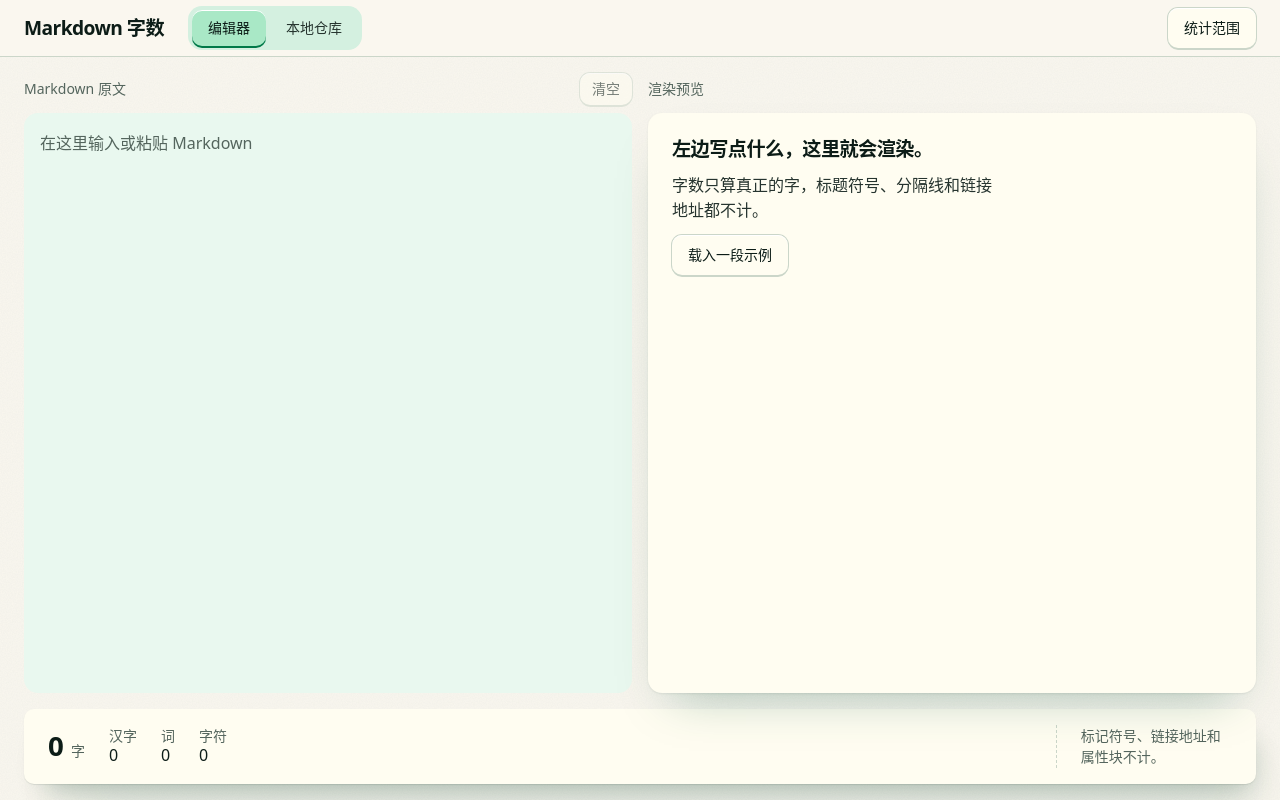
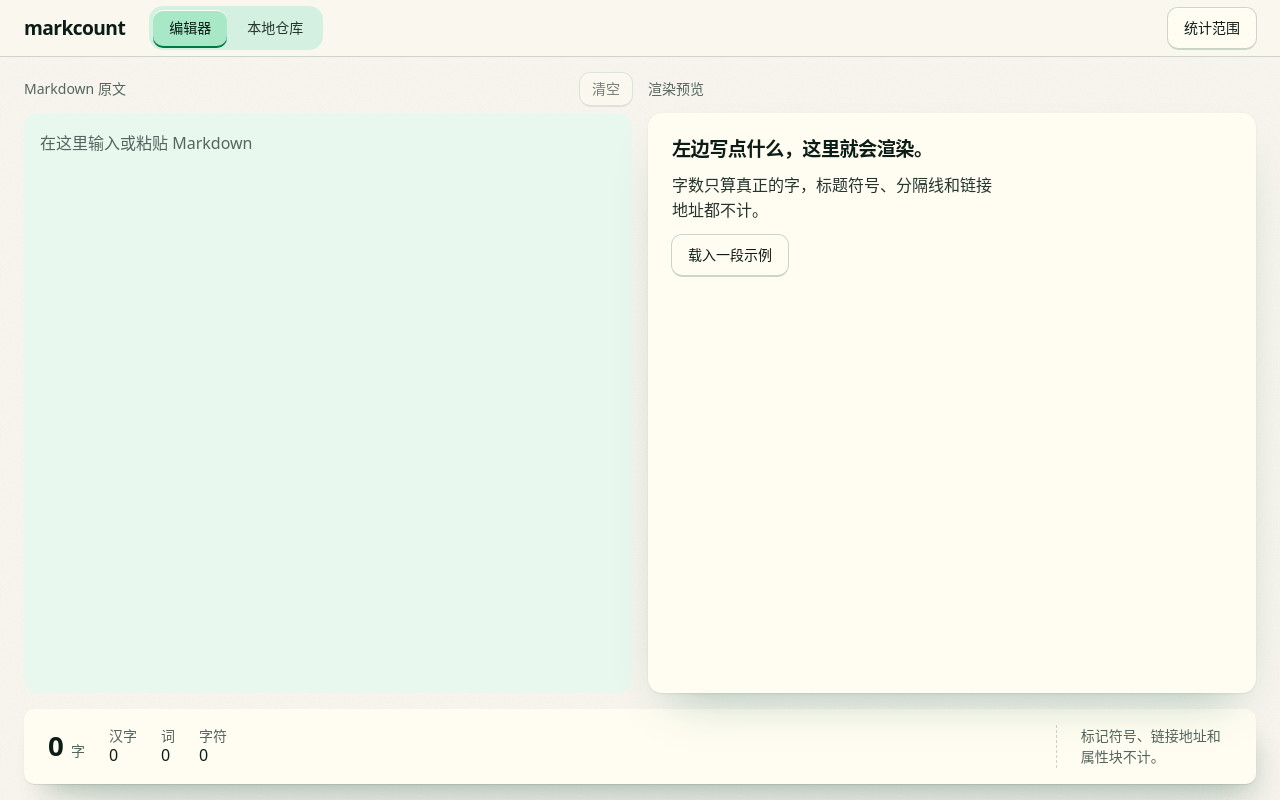
Before and after one commit to sakulik2/markcount, a plain HTML site: page index.html in a window 1280 px wide. Drawn offline with Linux system fonts and the light colour scheme.

Commit message:
chore: title change

```diff
--- a/index.html
+++ b/index.html
@@ -5,14 +5,14 @@
 <meta name="viewport" content="width=device-width, initial-scale=1">
 <meta http-equiv="Content-Security-Policy" content="default-src 'self'; style-src 'self'; img-src 'self' data: blob:; font-src 'self'; script-src 'self'">
 <meta name="description" content="粘贴或打开 Markdown，实时渲染，并只统计真正的字：汉字逐字计，其他文字按词计，标记符号和链接地址不计。">
-<title>Markdown 字数</title>
+<title>markcount</title>
 <link rel="stylesheet" href="style.css">
 </head>
 <body>
 <a class="skip" href="#main">跳到正文</a>
 <header class="bar">
   <div class="container bar__in">
-    <h1 class="wordmark">Markdown 字数</h1>
+    <h1 class="wordmark">markcount</h1>
     <div class="keys" role="tablist" aria-label="视图">
       <button type="button" class="key" role="tab" id="tab-editor" data-view="editor" aria-selected="true" aria-controls="view-editor">编辑器</button>
       <button type="button" class="key" role="tab" id="tab-vault" data-view="vault" aria-selected="false" aria-controls="view-vault">本地仓库</button>
```
